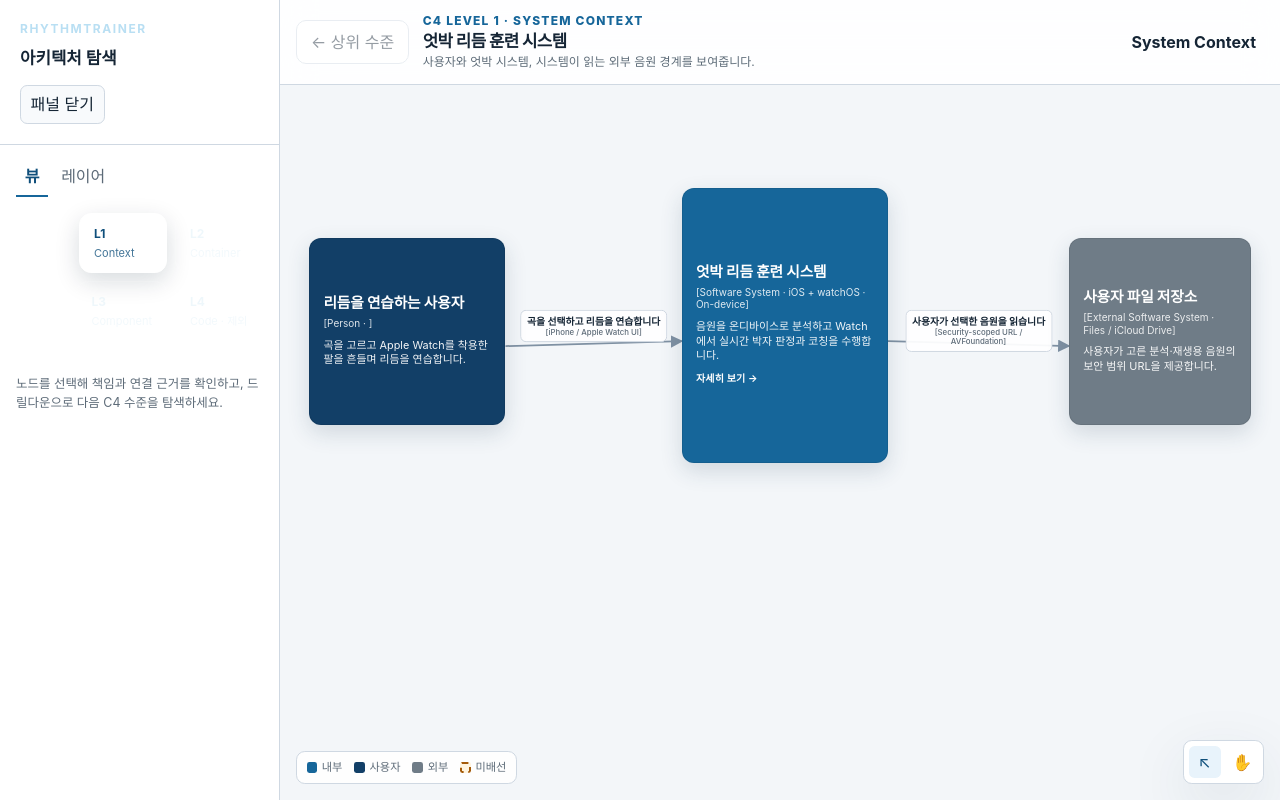
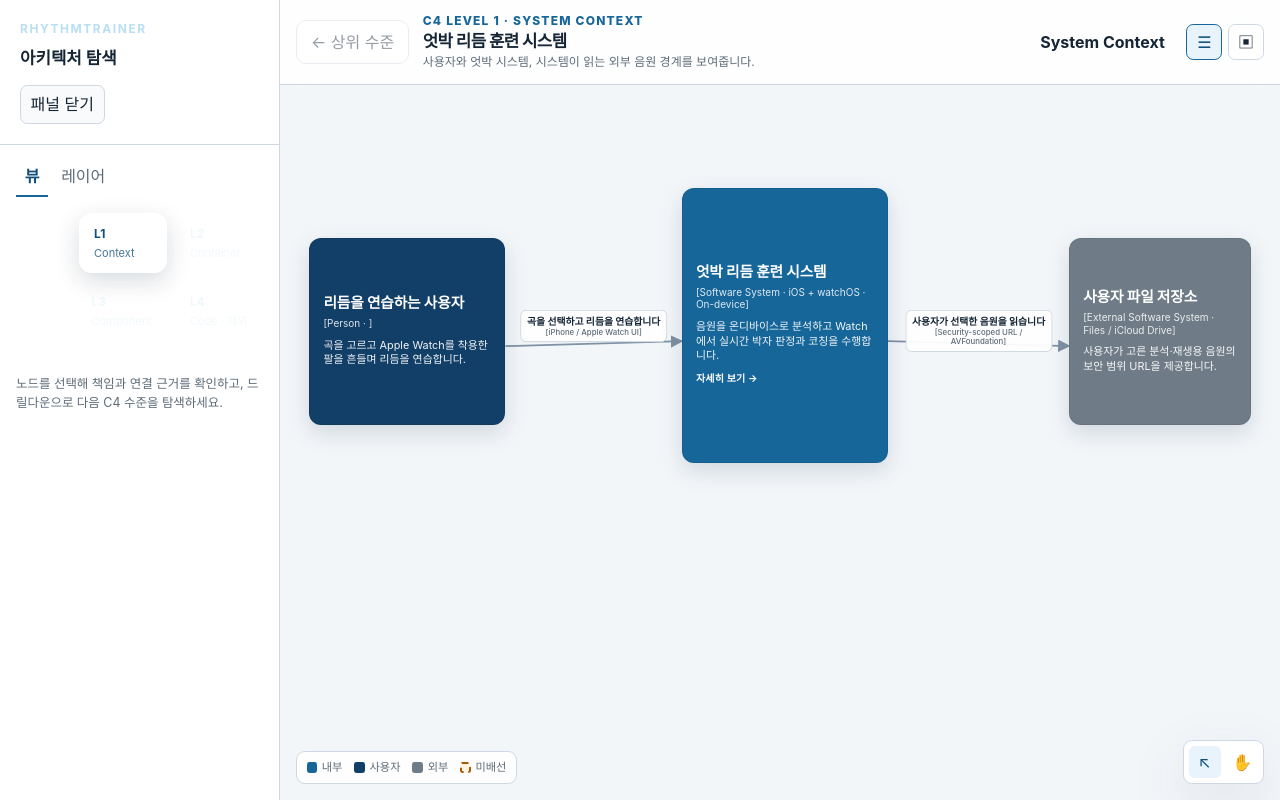
Before and after one commit to DeveloperAcademy-POSTECH/2026-C5-T10-Enzo, a plain HTML site: page rhythmtrainer-c4-explorer.html in a window 1280 px wide. Drawn offline with Linux system fonts and the light colour scheme.

Commit message:
fix: keep workspace panel toggles persistent

```diff
--- a/rhythmtrainer-c4-explorer.html
+++ b/rhythmtrainer-c4-explorer.html
@@ -68,12 +68,15 @@
     .panel-tab[aria-selected="true"] { border-bottom-color: var(--blue); color: var(--blue-deep); font-weight: 700; }
     .panel-content { display: grid; gap: .5rem; padding: 1rem; }
     .panel-note { margin: 1rem; color: var(--muted); font-size: .78rem; line-height: 1.55; }
-    .top-toolbar { position: relative; z-index: 3; display: grid; grid-template-columns: auto minmax(0, 1fr) auto; gap: .85rem; align-items: center; min-height: 4.5rem; padding: .75rem 1rem; border-bottom: 1px solid var(--line); background: color-mix(in srgb, var(--surface) 90%, transparent); backdrop-filter: blur(16px); }
+    .top-toolbar { position: relative; z-index: 3; display: grid; grid-template-columns: auto minmax(0, 1fr) auto auto; gap: .85rem; align-items: center; min-height: 4.5rem; padding: .75rem 1rem; border-bottom: 1px solid var(--line); background: color-mix(in srgb, var(--surface) 90%, transparent); backdrop-filter: blur(16px); }
     .toolbar-context { min-width: 0; }
     .toolbar-context .view-kicker, .toolbar-context .view-title, .toolbar-context .view-description { white-space: nowrap; overflow: hidden; text-overflow: ellipsis; }
     .toolbar-context .view-kicker { margin: 0; }
     .toolbar-context .view-title { margin: .1rem 0 0; font-size: 1.05rem; }
     .toolbar-context .view-description { margin: .1rem 0 0; font-size: .75rem; }
+    .toolbar-actions { display: flex; gap: .35rem; }
+    .toolbar-action { width: 2.25rem; height: 2.25rem; border: 1px solid var(--line); border-radius: .45rem; background: var(--surface); color: var(--ink); cursor: pointer; }
+    .toolbar-action[aria-expanded="true"] { border-color: var(--blue); background: var(--blue-soft); color: var(--blue-deep); }
     .canvas-tools { position: absolute; z-index: 4; right: 1rem; bottom: 1rem; display: flex; gap: .35rem; padding: .3rem; border: 1px solid var(--line); border-radius: .55rem; background: var(--surface); box-shadow: var(--shadow); }
     .canvas-tool { width: 2rem; height: 2rem; border: 0; border-radius: .35rem; background: transparent; color: var(--ink); cursor: pointer; }
     .canvas-tool[aria-pressed="true"] { background: var(--blue-soft); color: var(--blue-deep); }
@@ -422,6 +425,10 @@
           <p id="view-description" class="view-description"></p>
         </div>
         <nav id="breadcrumb" class="breadcrumb" aria-label="현재 아키텍처 위치"></nav>
+        <div class="toolbar-actions" aria-label="패널 열기 및 닫기">
+          <button id="toolbar-left-panel-toggle" class="toolbar-action" type="button" data-panel-toggle="left" aria-controls="left-panel" aria-expanded="true" aria-label="왼쪽 탐색 패널">☰</button>
+          <button id="toolbar-right-panel-toggle" class="toolbar-action" type="button" data-panel-toggle="right" aria-controls="right-inspector" aria-expanded="false" aria-label="선택한 요소 패널">▣</button>
+        </div>
       </header>
       <div id="diagram-viewport" class="diagram-viewport" tabindex="0">
         <svg id="diagram-svg" class="diagram-svg" viewBox="0 0 1020 640" role="group" aria-label="C4 다이어그램">
@@ -1072,11 +1079,15 @@
       });
       const leftToggle = document.getElementById("left-panel-toggle");
       const rightToggle = document.getElementById("right-panel-toggle");
+      const toolbarLeftToggle = document.getElementById("toolbar-left-panel-toggle");
+      const toolbarRightToggle = document.getElementById("toolbar-right-panel-toggle");
       if (leftToggle) {
         leftToggle.setAttribute("aria-expanded", String(workspaceState.leftPanelOpen));
         leftToggle.textContent = workspaceState.leftPanelOpen ? "패널 닫기" : "패널 열기";
       }
       if (rightToggle) rightToggle.setAttribute("aria-expanded", String(workspaceState.rightPanelOpen));
+      if (toolbarLeftToggle) toolbarLeftToggle.setAttribute("aria-expanded", String(workspaceState.leftPanelOpen));
+      if (toolbarRightToggle) toolbarRightToggle.setAttribute("aria-expanded", String(workspaceState.rightPanelOpen));
     }
 
     function renderEvidence(nodeId) {
@@ -1222,6 +1233,8 @@
       document.getElementById("back-button").addEventListener("click", navigateUp);
       document.getElementById("left-panel-toggle").addEventListener("click", () => dispatchWorkspace({ type: "toggle-left-panel" }));
       document.getElementById("right-panel-toggle").addEventListener("click", () => dispatchWorkspace({ type: "toggle-right-panel" }));
+      document.getElementById("toolbar-left-panel-toggle").addEventListener("click", () => dispatchWorkspace({ type: "toggle-left-panel" }));
+      document.getElementById("toolbar-right-panel-toggle").addEventListener("click", () => dispatchWorkspace({ type: "toggle-right-panel" }));
       document.querySelectorAll("[data-left-tab]").forEach((button) => button.addEventListener("click", () => dispatchWorkspace({ type: "set-left-tab", tab: button.dataset.leftTab })));
       document.querySelectorAll("[data-inspector-tab]").forEach((button) => button.addEventListener("click", () => dispatchWorkspace({ type: "set-inspector-tab", tab: button.dataset.inspectorTab })));
       document.querySelectorAll("[data-tool]").forEach((button) => button.addEventListener("click", () => dispatchWorkspace({ type: "set-tool", tool: button.dataset.tool })));
```
Also changed, not shown: tests/rhythmtrainer-c4-explorer.test.mjs (+29 -0 lines), .superpowers/sdd/2026-08-24-diagram-first-c4-workspace/task-2-report.md.
